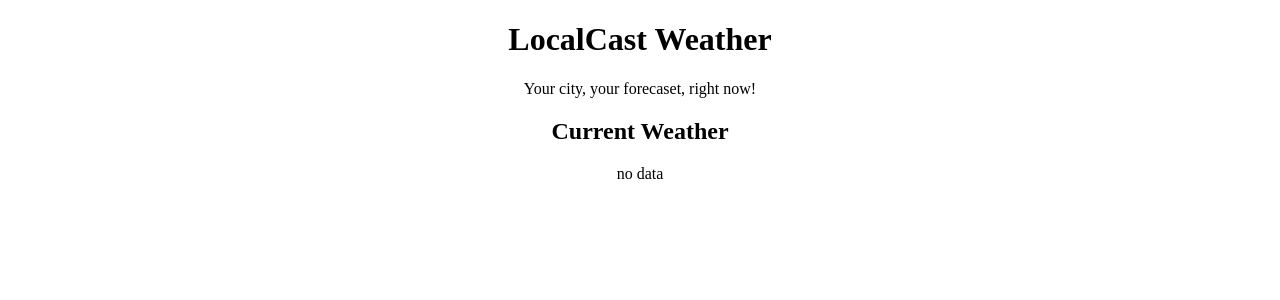
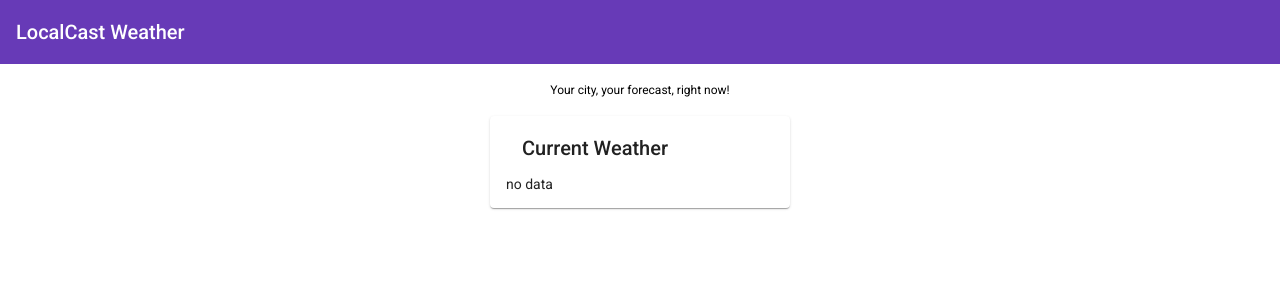
Before and after one commit to krisztianharagos/local-weather-app, an Angular app: page / in a window 1280 px wide. Shown: the top 300 px of the page. Built offline with nearby package versions, Linux system fonts and the light colour scheme; no server answers.

Commit message:
#6 material design introduced with flexlayout

```diff
--- a/angular.json
+++ b/angular.json
@@ -28,6 +28,7 @@
               "src/assets"
             ],
             "styles": [
+              "./node_modules/@angular/material/prebuilt-themes/deeppurple-amber.css",
               "src/styles.css"
             ],
             "scripts": []
@@ -91,6 +92,7 @@
               "src/assets"
             ],
             "styles": [
+              "./node_modules/@angular/material/prebuilt-themes/deeppurple-amber.css",
               "src/styles.css"
             ],
             "scripts": []
--- a/package.json
+++ b/package.json
@@ -44,10 +44,13 @@
   "private": true,
   "dependencies": {
     "@angular/animations": "~11.0.4",
+    "@angular/cdk": "^11.0.3",
     "@angular/common": "~11.0.4",
     "@angular/compiler": "~11.0.4",
     "@angular/core": "~11.0.4",
+    "@angular/flex-layout": "^11.0.0-beta.33",
     "@angular/forms": "~11.0.4",
+    "@angular/material": "^11.0.3",
     "@angular/platform-browser": "~11.0.4",
     "@angular/platform-browser-dynamic": "~11.0.4",
     "@angular/router": "~11.0.4",
--- a/src/app/app.component.html
+++ /dev/null
@@ -1,6 +0,0 @@
-<div style="text-align: center;">
-  <h1>LocalCast Weather</h1>
-  <div>Your city, your forecaset, right now!</div>
-  <h2>Current Weather</h2>
-  <app-current-weather></app-current-weather>
-</div>
--- a/src/app/app.component.ts
+++ b/src/app/app.component.ts
@@ -2,7 +2,25 @@ import { Component } from '@angular/core'
 
 @Component({
   selector: 'app-root',
-  templateUrl: './app.component.html',
-  styleUrls: ['./app.component.css'],
+  template: `
+    <div>
+      <mat-toolbar color="primary"><span>LocalCast Weather</span> </mat-toolbar>
+      <div fxLayoutAlign="center" class="mat-caption vertical-margin">
+        Your city, your forecast, right now!
+      </div>
+      <div fxLayout="row">
+        <div fxFlex></div>
+        <mat-card fxFlex="300px">
+          <mat-card-header>
+            <mat-card-title class="mat-headline">Current Weather</mat-card-title>
+          </mat-card-header>
+          <mat-card-content>
+            <app-current-weather></app-current-weather>
+          </mat-card-content>
+        </mat-card>
+        <div fxFlex></div>
+      </div>
+    </div>
+  `,
 })
 export class AppComponent {}
--- a/src/app/current-weather/current-weather.component.css
+++ b/src/app/current-weather/current-weather.component.css
@@ -0,0 +1,11 @@
+.right {
+  text-align: right;
+}
+
+.no-margin {
+  margin-bottom: 0;
+}
+
+.unit {
+  vertical-align: super;
+}
--- a/src/app/current-weather/current-weather.component.html
+++ b/src/app/current-weather/current-weather.component.html
@@ -2,15 +2,22 @@
   no data
 </div>
 <div *ngIf="current">
-  <div>
-    <span>{{current.city}}, {{current.country}}</span>
-    <span> {{current.date | date: 'fullDate'}}</span>
+  <div fxLayout="row">
+    <div fxFlex="66%" class="mat-title no-margin">{{current.city}}, {{current.country}}
+    </div>
+    <div fxFlex class="right mat-h3 no-margin">
+      {{current.date | date: 'EEEE'}}<br>
+      {{current.date | date: 'MMM d'}}{{getOrdinal(current.date)}} </div>
   </div>
-  <div>
-    <img [src]='current.image'>
-    <span>{{current.temperature | number:'1.0-0'}} °F</span>
+  <div fxLayout="row" fxLayoutAlign="center center">
+    <div fxFlex="55%"><img style="zoom: 175%" [src]='current.image'></div>
+    <div fxFlex class="right no-margin">
+      <p class="mat-display-3">{{current.temperature|number:'1.0-0'}}<span
+          class="mat-display-1 unit">˚F </span>
+      </p>
+    </div>
   </div>
-  <div>
+  <div fxLayoutAlign="center" class="mat-caption">
     {{current.description}}
   </div>
 </div>
--- a/src/app/current-weather/current-weather.component.ts
+++ b/src/app/current-weather/current-weather.component.ts
@@ -26,4 +26,11 @@ export class CurrentWeatherComponent implements OnInit {
       .getCurrentWeather('Budapest', 'HU')
       .subscribe((data) => (this.current = data))
   }
+
+  getOrdinal(date: number) {
+    const n = new Date(date).getDate()
+    return n > 0
+      ? ['th', 'st', 'nd', 'rd'][(n > 3 && n < 21) || n % 10 > 3 ? 0 : n % 10]
+      : ''
+  }
 }
--- /dev/null
+++ b/src/app/material.module.ts
@@ -0,0 +1,14 @@
+import { NgModule } from '@angular/core'
+import { MatButtonModule } from '@angular/material/button'
+import { MatCardModule } from '@angular/material/card'
+import { MatIconModule } from '@angular/material/icon'
+import { MatToolbarModule } from '@angular/material/toolbar'
+
+const modules = [MatButtonModule, MatToolbarModule, MatIconModule, MatCardModule]
+
+@NgModule({
+  declarations: [],
+  imports: modules,
+  exports: modules,
+})
+export class MaterialModule {}
--- a/src/index.html
+++ b/src/index.html
@@ -7,6 +7,8 @@
   <base href="/">
   <meta name="viewport" content="width=device-width, initial-scale=1">
   <link rel="icon" type="image/x-icon" href="favicon.ico">
+  <link href="https://fonts.googleapis.com/css?family=Roboto:300,400,500&display=swap" rel="stylesheet">
+  <link href="https://fonts.googleapis.com/icon?family=Material+Icons" rel="stylesheet">
 </head>
 
 <body>
--- a/src/styles.css
+++ b/src/styles.css
@@ -1 +1,16 @@
 /* You can add global styles to this file, and also import other style files */
+
+html,
+body {
+  height: 100%;
+  margin: 0;
+}
+body {
+  margin: 0;
+  font-family: Roboto, 'Helvetica Neue', sans-serif;
+}
+
+.vertical-margin {
+  margin-top: 16px;
+  margin-bottom: 16px;
+}
```
Also changed, not shown: src/app/app.module.ts (+10 -1 lines), src/app/app.component.css (deleted), 1 other file (tests, documents, lock files or other folders).
